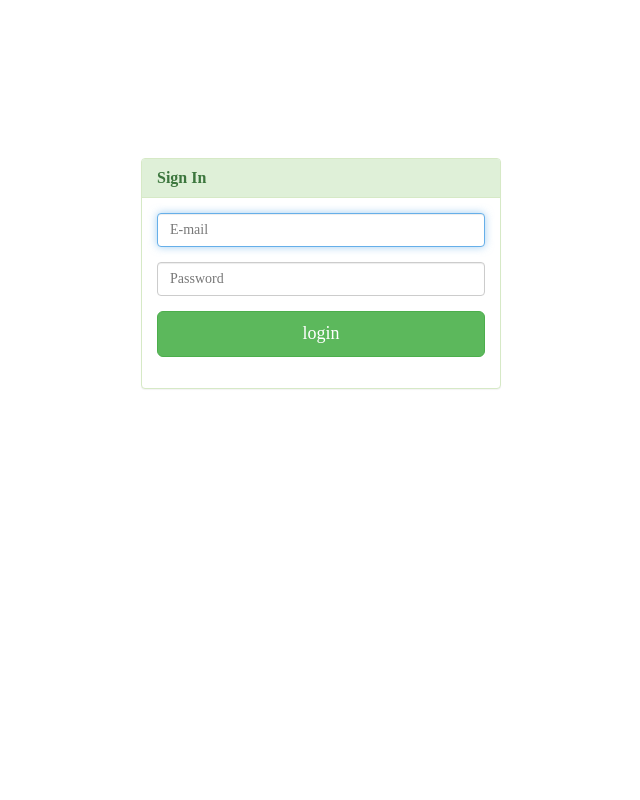
After one commit to sancwk/ElevenOneFoods, a PHP site: page /login.php in a window 1280 px wide. The commit adds this page. Shown: the whole page, without its empty margins (319-959 px from the left). Run offline with PHP 8.4, Linux system fonts and the light colour scheme; a stand-in replaces the project's code that opens the database connection.

Commit message:
login system added

```diff
--- /dev/null
+++ b/login.php
@@ -0,0 +1,84 @@
+
+    <?php
+    session_start();//session starts here
+
+    ?>
+
+
+
+    <html>
+    <head lang="en">
+        <meta charset="UTF-8">
+        <link type="text/css" rel="stylesheet" href="bootstrap-3.2.0-dist\css\bootstrap.css">
+        <title>Login</title>
+    </head>
+    <style>
+        .login-panel {
+            margin-top: 150px;
+      }
+    </style>
+
+    <body>
+
+
+    <div class="container">
+        <div class="row">
+            <div class="col-md-4 col-md-offset-4">
+                <div class="login-panel panel panel-success">
+                    <div class="panel-heading">
+                        <h3 class="panel-title">Sign In</h3>
+                    </div>
+                    <div class="panel-body">
+                        <form role="form" method="post" action="login.php">
+                            <fieldset>
+                                <div class="form-group"  >
+                                    <input class="form-control" placeholder="E-mail" name="email" type="email" autofocus>
+                                </div>
+                                <div class="form-group">
+                                    <input class="form-control" placeholder="Password" name="pass" type="password" value="">
+                                </div>
+
+
+                                    <input class="btn btn-lg btn-success btn-block" type="submit" value="login" name="login" >
+
+                                <!-- Change this to a button or input when using this as a form -->
+                              <!--  <a href="index.html" class="btn btn-lg btn-success btn-block">Login</a> -->
+                            </fieldset>
+                        </form>
+                    </div>
+                </div>
+            </div>
+        </div>
+    </div>
+
+
+    </body>
+
+    </html>
+
+    <?php
+
+    include("database/db_conection.php");
+
+    if(isset($_POST['login']))
+    {
+        $user_email=$_POST['email'];
+        $user_pass=$_POST['pass'];
+
+        $check_user="select * from users WHERE user_email='$user_email'AND user_pass='$user_pass'";
+
+        $run=mysqli_query($dbcon,$check_user);
+
+        if(mysqli_num_rows($run))
+        {
+            echo "<script>window.open('welcome.php','_self')</script>";
+
+            $_SESSION['email']=$user_email;//here session is used and value of $user_email store in $_SESSION.
+
+        }
+        else
+        {
+          echo "<script>alert('Email or password is incorrect!')</script>";
+        }
+    }
+    ?>
```
Also changed, not shown: logout.php (added, +8 -0 lines), main.php (+16 -0 lines).
